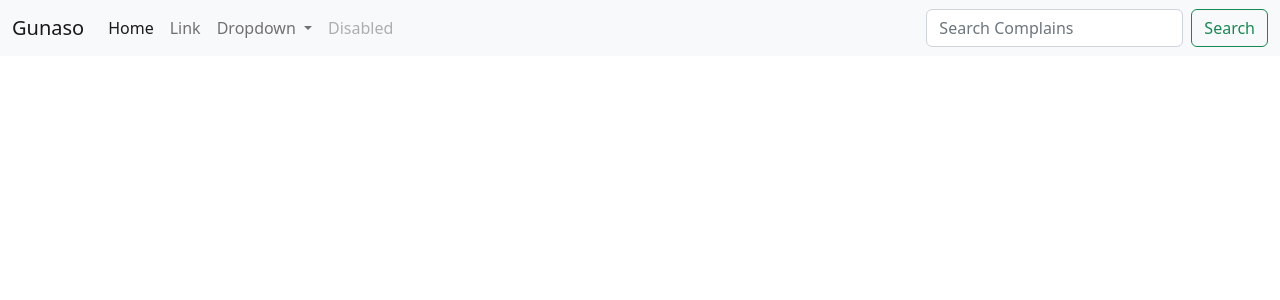
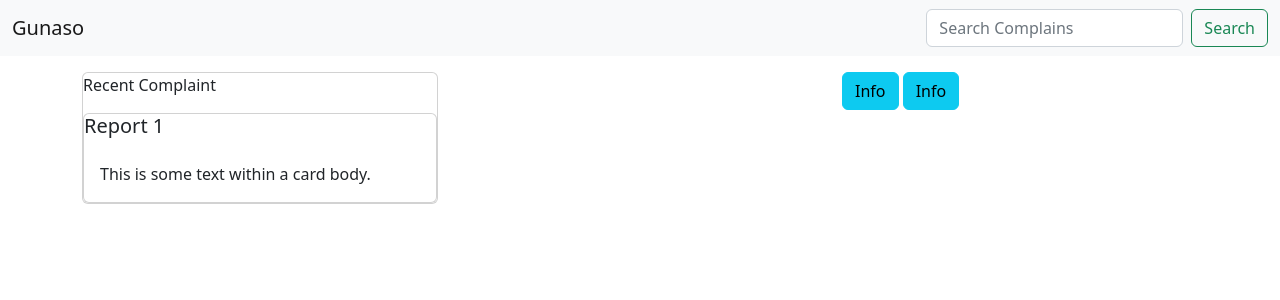
Before and after one commit to AshishAcharya083/e-gunaso, a Flask app: page / in a window 1280 px wide. Shown: the top 300 px of the page. Run offline with Flask 2, Linux system fonts and the light colour scheme.

Commit message:
update index.html

```diff
--- a/main.py
+++ b/main.py
@@ -1,5 +1,6 @@
 from app import app
 from app import db
 
+
 if __name__ == '__main__':
     app.run()
--- a/templates/index.html
+++ b/templates/index.html
@@ -9,7 +9,7 @@
 </head>
 <body>
 
-    <nav class="navbar navbar-expand-lg bg-light">
+    <nav class="navbar navbar-expand-lg bg-light mb-3">
         <div class="container-fluid">
           <a class="navbar-brand" href="#">Gunaso </a>
           <button class="navbar-toggler" type="button" data-bs-toggle="collapse" data-bs-target="#navbarSupportedContent" aria-controls="navbarSupportedContent" aria-expanded="false" aria-label="Toggle navigation">
@@ -17,26 +17,8 @@
           </button>
           <div class="collapse navbar-collapse" id="navbarSupportedContent">
             <ul class="navbar-nav me-auto mb-2 mb-lg-0">
-              <li class="nav-item">
-                <a class="nav-link active" aria-current="page" href="#">Home</a>
-              </li>
-              <li class="nav-item">
-                <a class="nav-link" href="#">Link</a>
-              </li>
-              <li class="nav-item dropdown">
-                <a class="nav-link dropdown-toggle" href="#" id="navbarDropdown" role="button" data-bs-toggle="dropdown" aria-expanded="false">
-                  Dropdown
-                </a>
-                <ul class="dropdown-menu" aria-labelledby="navbarDropdown">
-                  <li><a class="dropdown-item" href="#">Action</a></li>
-                  <li><a class="dropdown-item" href="#">Another action</a></li>
-                  <li><hr class="dropdown-divider"></li>
-                  <li><a class="dropdown-item" href="#">Something else here</a></li>
-                </ul>
-              </li>
-              <li class="nav-item">
-                <a class="nav-link disabled">Disabled</a>
-              </li>
+
+
             </ul>
             <form class="d-flex" role="search">
               <input class="form-control me-2" type="search" placeholder="Search Complains" aria-label="Search">
@@ -46,6 +28,32 @@
         </div>
       </nav>
 
+
+  <div class="container">
+        <div class="row justify-content-between">
+          <div class="col-4">
+            <!-- recent posted report -->
+        <div class="card">
+          <div class="card-title">Recent Complaint</div>
+          <div class="card mt-2">
+            <h5 class="card-title">Report 1</h5>
+            <div class="card-body">
+              This is some text within a card body.
+            </div>
+          </div>
+        </div>
+          </div>
+
+        <div class="col-4">
+          <button type="button" class="btn btn-info">Info</button>
+          <button type="button" class="btn btn-info">Info</button>
+        </div>
+
+        </div>
+
+
+  </div>
+
       <script src="https://cdn.jsdelivr.net/npm/@popperjs/core@2.11.5/dist/umd/popper.min.js"></script>
 <script src="https://cdn.jsdelivr.net/npm/bootstrap@5.2.0-beta1/dist/js/bootstrap.min.js"></script>
 
```
Also changed, not shown: 1 other file.
